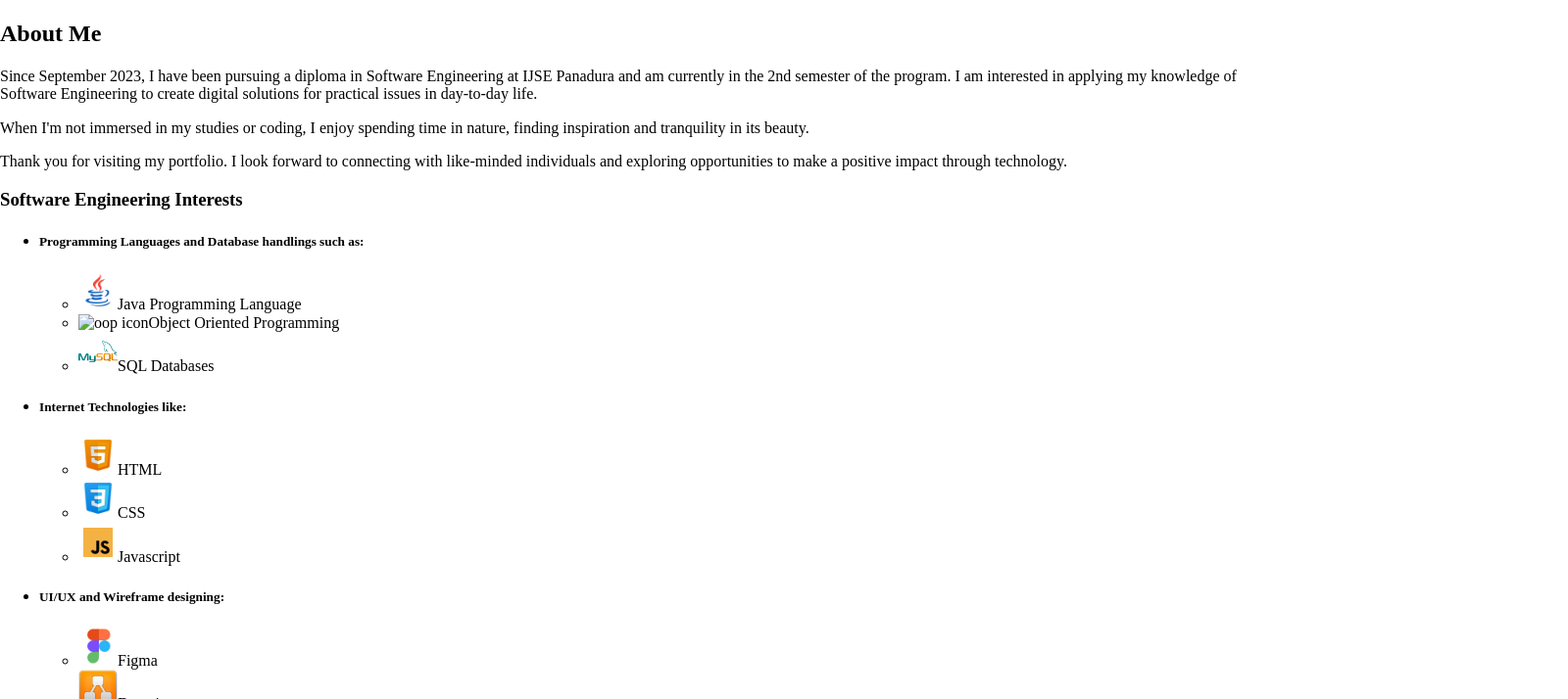
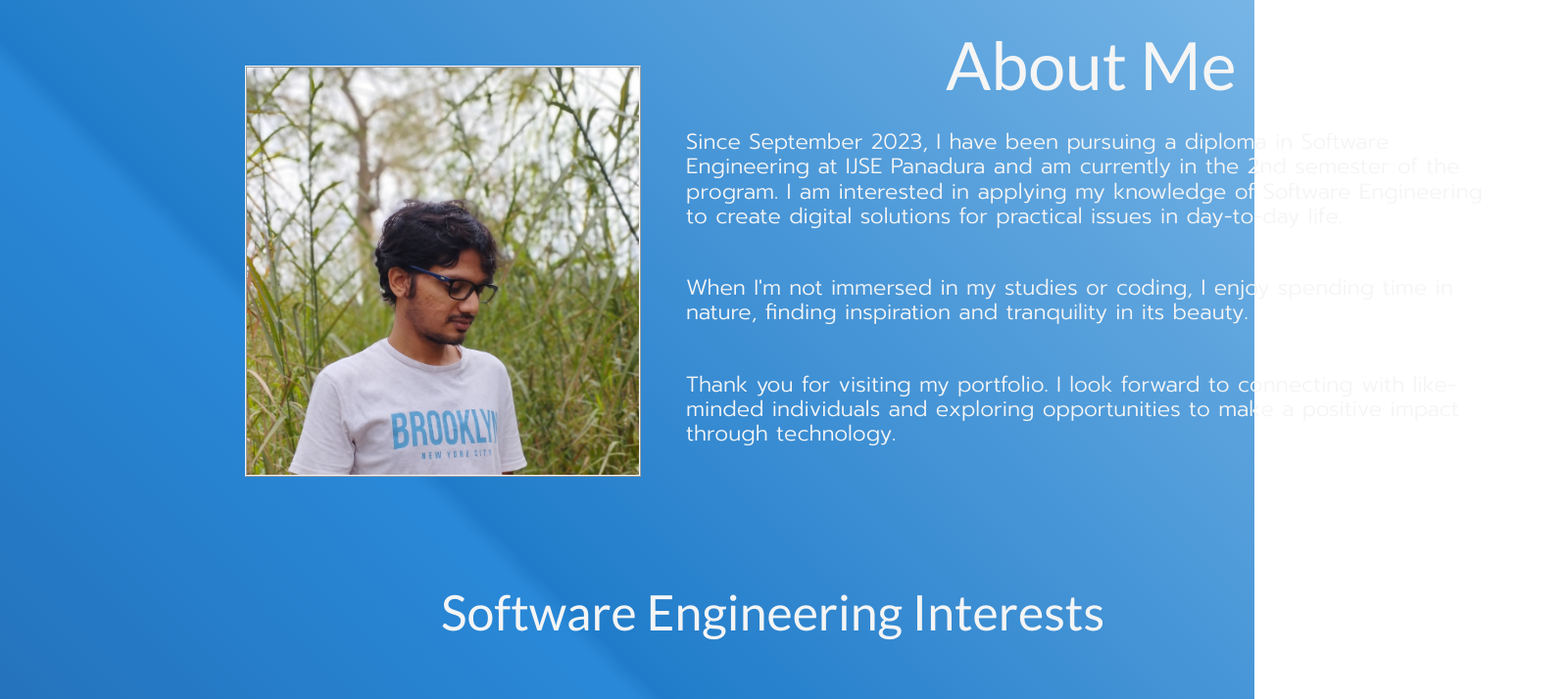
Before and after one commit to 99Kalana/Portfolio-Project, a plain HTML site: page HTML/2_About-page.html in a window 1280 px wide. Shown: the part 253-967 px from the top of the page at 98% size, 1600 px wide, since content can reach past the window. Drawn offline with Linux system fonts and the light colour scheme; a web font is replaced by a local one.

Commit message:
Adding styles to About Section including animations.

```diff
--- a/HTML/2_About-page.html
+++ b/HTML/2_About-page.html
@@ -28,6 +28,190 @@
     <link rel="preconnect" href="https://fonts.gstatic.com" crossorigin>
     <link href="https://fonts.googleapis.com/css2?family=Prompt:ital,wght@0,100;0,200;0,300;0,400;0,500;0,600;0,700;0,800;0,900;1,100;1,200;1,300;1,400;1,500;1,600;1,700;1,800;1,900&display=swap" rel="stylesheet">
 
+    <style>
+
+        main{
+            position: relative;
+            width: 100%;
+            height: 1600px;
+            margin-top: 160px;
+            background: linear-gradient(45deg, rgba(30,87,153,1) 0%,rgba(41,137,216,1) 50%,rgba(32,124,202,1) 51%,rgba(125,185,232,1) 100%);
+        }
+
+        main>section:first-child>section:first-child>img{
+            position: absolute;
+            width: 400px;
+            height: 416px;
+            margin-left: 250px;
+            margin-top: 160px;
+            border: 2px ridge whitesmoke;
+            visibility: inherit;
+
+            animation-name: about-page-animation1;
+            animation-duration: 2s;
+            animation-iteration-count: initial;
+            animation-timing-function: ease-in;
+            animation-direction: normal;
+            /*animation-delay: 1s;*/
+            animation-play-state: running;
+
+        }
+
+        @keyframes about-page-animation1 {
+            from{
+                opacity: 0;
+                visibility: hidden;
+            }
+            to{
+                opacity: 1;
+                visibility: visible;
+            }
+        }
+
+        main>section:first-child>section:last-child{
+            position: absolute;
+            width: 830px;
+            height: 452px;
+            /*border: 3px solid red;*/
+            margin-left: 700px;
+            margin-top: 120px;
+            color: whitesmoke;
+            visibility: inherit;
+
+            animation-name: about-page-animation2;
+            animation-duration: 2s;
+            animation-iteration-count: initial;
+            animation-timing-function: ease-in;
+            animation-direction: normal;
+            /*animation-delay: 1s;*/
+            animation-play-state: running;
+
+        }
+
+        @keyframes about-page-animation2 {
+            from{
+                opacity: 0;
+                visibility: hidden;
+            }
+            to{
+                opacity: 1;
+                visibility: visible;
+            }
+        }
+
+        main>section:first-child>section:last-child>h2{
+            font-family: "Lato", sans-serif,system-ui;
+            font-weight: 400;
+            font-style: normal;
+            font-size: 68px;
+            width: 300px;
+            height: 70px;
+            left: 0;
+            right: 0;
+            margin: auto;
+        }
+
+        main>section:first-child>section:last-child>div{
+            font-family: "Prompt", sans-serif,system-ui;
+            font-weight: 330;
+            font-style: normal;
+            font-size: 22px;
+            width: 830px;
+            height: 300px;
+            left: 0;
+            right: 0;
+            margin: auto;
+        }
+
+        main>section:first-child>section:last-child>div>p{
+            padding: 13px 0;
+        }
+
+        main>section:last-child{
+            position: absolute;
+            width: 1600px;
+            height: 890px;
+            color: whitesmoke;
+            /*border: 3px solid red;*/
+            left: 0;
+            right: 0;
+            margin: auto;
+            top: 690px;
+            visibility: inherit;
+
+            animation-name: about-page-animation3;
+            animation-duration: 3s;
+            animation-iteration-count: initial;
+            animation-timing-function: ease-in;
+            animation-direction: normal;
+            /*animation-delay: 2s;*/
+            animation-play-state: running;
+
+
+        }
+
+        @keyframes about-page-animation3 {
+            from{
+                opacity: 0;
+                visibility: hidden;
+            }
+            to{
+                opacity: 1;
+                visibility: visible;
+            }
+        }
+
+        main>section:last-child>h3{
+            font-family: "Lato", sans-serif,system-ui;
+            font-weight: 400;
+            font-style: normal;
+            font-size: 50px;
+            height: 60px;
+            width: 700px;
+            left: 0;
+            right: 0;
+            margin: auto;
+            top: 0;
+        }
+
+
+        main>section:last-child>div{
+            width: 1340px;
+            height: 700px;
+            display: grid;
+            grid-template-columns: repeat(2, 1fr);
+            left: 0;
+            right: 0;
+            margin: 60px auto;
+
+        }
+
+        main>section:last-child>div>div{
+            padding: 10px 80px;
+        }
+
+        main>section:last-child>div>div>ul>li>h5{
+            font-family: "Prompt", sans-serif,system-ui;
+            font-weight: 300;
+            font-style: normal;
+            font-size: 23px;
+        }
+
+        main>section:last-child>div>div>ul>li>ul>li{
+            font-family: "Prompt", sans-serif,system-ui;
+            font-weight: 300;
+            font-style: normal;
+            font-size: 22px;
+            list-style: none;
+        }
+
+
+        main>section:last-child>div>div>ul>li>ul>li>img{
+            padding: 10px 10px;
+        }
+
+
+    </style>
 
 </head>
 <body>
@@ -58,7 +242,7 @@
     <section>
         <section>
             <!--Image Myself-->
-            <img src="../assets/images/my-images/img2.jpg" title="image about me"alt="image about me" width="250"height="250">
+            <img src="../assets/images/my-images/img2.jpg" title="image about me"alt="image about me" width="1836"height="1909">
         </section>
         <!--About me content-->
         <section>
@@ -89,49 +273,51 @@
         <!--Content about Software engineering interests-->
 
         <div>
+
+            <div id="div1">
                 <ul>
                     <!--heading paragraph1-->
                     <li><h5>Programming Languages and Database handlings such as:</h5>
                         <ul>
                             <!--List Content1-->
-                        <li><img src="../assets/about-page-icons/icons8-java-96.png" title="java icon" alt="java icon" width="40" height="40">Java Programming Language</li>
-                        <li><img src="../assets/about-page-icons/icons8-object-oriented-programming-64.png" title="oop icon" alt="oop icon" width="40" height="40">Object Oriented Programming</li>
-                        <li><img src="../assets/about-page-icons/icons8-mysql-144.png" title="sql icon"alt="sql icon" width="40"height="40">SQL Databases</li>
+                            <li><img src="../assets/about-page-icons/icons8-java-96.png" title="java icon" alt="java icon" width="60" height="60">Java Programming Language</li>
+                            <li><img src="../assets/about-page-icons/icons8-object-oriented-programming-64.png" title="oop icon" alt="oop icon" width="60" height="60">Object Oriented Programming</li>
+                            <li><img src="../assets/about-page-icons/icons8-mysql-144.png" title="sql icon"alt="sql icon" width="60"height="60">SQL Databases</li>
                         </ul>
                     </li>
                 </ul>
             </div>
 
-        <div>
+            <div id="div2">
                 <ul>
                     <!--heading paragraph2-->
                     <li><h5>Internet Technologies like:</h5>
                         <ul>
                             <!--List Content2-->
-                        <li><img src="../assets/about-page-icons/icons8-html-96.png" title="html icon" alt="html icon" width="40" height="40">HTML</li>
-                        <li><img src="../assets/about-page-icons/icons8-css-96.png" title="html icon" alt="html icon" width="40" height="40">CSS</li>
-                        <li><img src="../assets/about-page-icons/icons8-javascript-96.png" title="javascript icon"alt="javascript icon" width="40"height="40">Javascript</li>
+                            <li><img src="../assets/about-page-icons/icons8-html-96.png" title="html icon" alt="html icon" width="60" height="60">HTML</li>
+                            <li><img src="../assets/about-page-icons/icons8-css-96.png" title="html icon" alt="html icon" width="60" height="60">CSS</li>
+                            <li><img src="../assets/about-page-icons/icons8-javascript-96.png" title="javascript icon"alt="javascript icon" width="60"height="60">Javascript</li>
                         </ul>
                     </li>
                 </ul>
             </div>
 
-        <div>
+            <div id="div3">
                 <ul>
                     <!--heading paragraph3-->
                     <li><h5>UI/UX and Wireframe designing:</h5>
                         <ul>
                             <!--List Content3-->
-                        <li><img src="../assets/about-page-icons/icons8-figma-96.png" title="figma icon" alt="figma icon" width="40" height="40">Figma</li>
-                        <li><img src="../assets/about-page-icons/drawio.256x253.png" title="draw.io icon" alt="draw.io icon" width="40" height="40">Draw.io</li>
+                            <li><img src="../assets/about-page-icons/icons8-figma-96.png" title="figma icon" alt="figma icon" width="60" height="60">Figma</li>
+                            <li><img src="../assets/about-page-icons/drawio.256x253.png" title="draw.io icon" alt="draw.io icon" width="60" height="60">Draw.io</li>
                         </ul>
                     </li>
                 </ul>
             </div>
+
+        </div>
     </section>
 </main>
-
-
 
 
 <!--Footer Section-->
```
Lines whose indentation alone changed are shown as unchanged.
